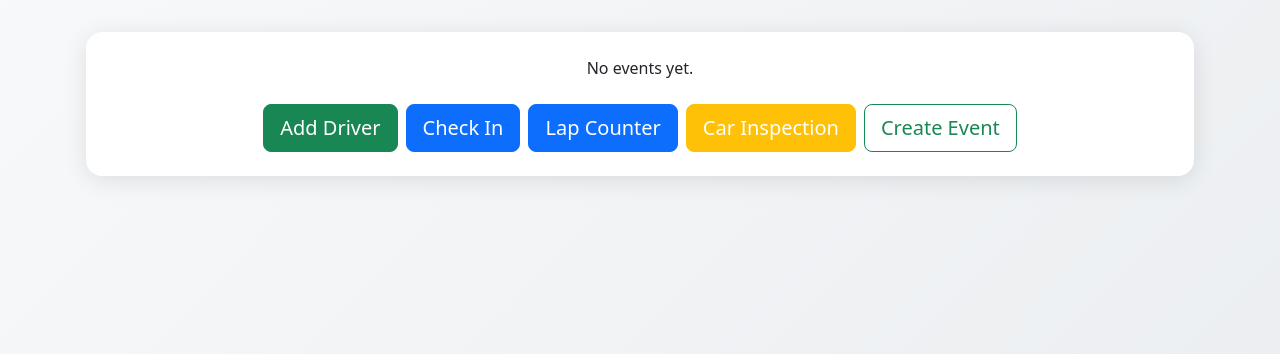
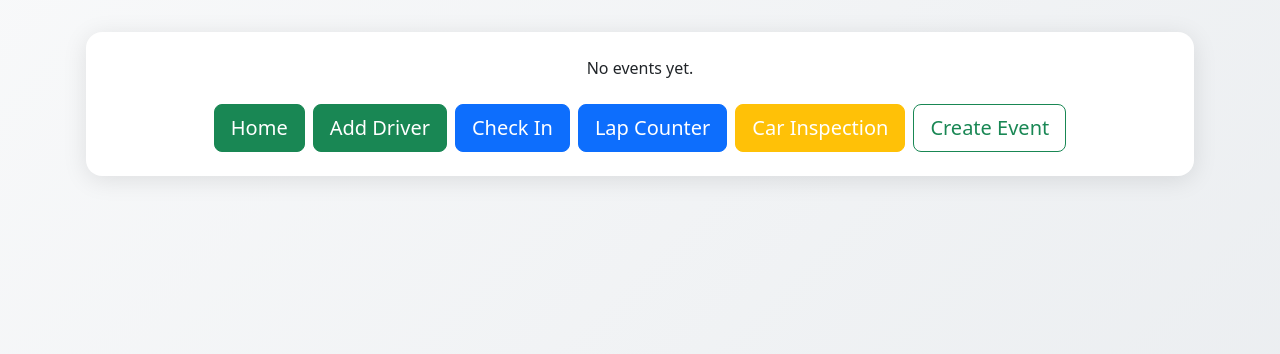
Before and after one commit to johnatrootdynamics/Race-Keeper, a Flask app: page /events in a window 1280 px wide. Shown: the part 66-420 px from the top of the page. Run offline with Flask 3, Linux system fonts and the light colour scheme; the visitor is signed in with stand-in values (Sample User, id 1); data that the repository does not hold is empty; some libraries are stand-ins or nearby versions.

Commit message:
Update _actions_bar.html

```diff
--- a/templates/partials/_actions_bar.html
+++ b/templates/partials/_actions_bar.html
@@ -1,6 +1,7 @@
 <!-- Action buttons -->
 {% if current_user.role == 'admin' %}
   <div class="d-grid gap-2 d-md-flex justify-content-md-center mt-4 flex-wrap">
+    <a href="{{ url_for('index') }}" class="btn btn-success btn-lg">Home</a>
     <a href="{{ url_for('register') }}" class="btn btn-success btn-lg">Add Driver</a>
     <a href="{{ url_for('check_in') }}" class="btn btn-primary btn-lg">Check In</a>
     <a href="{{ url_for('register_run') }}" class="btn btn-primary btn-lg">Lap Counter</a>
```
